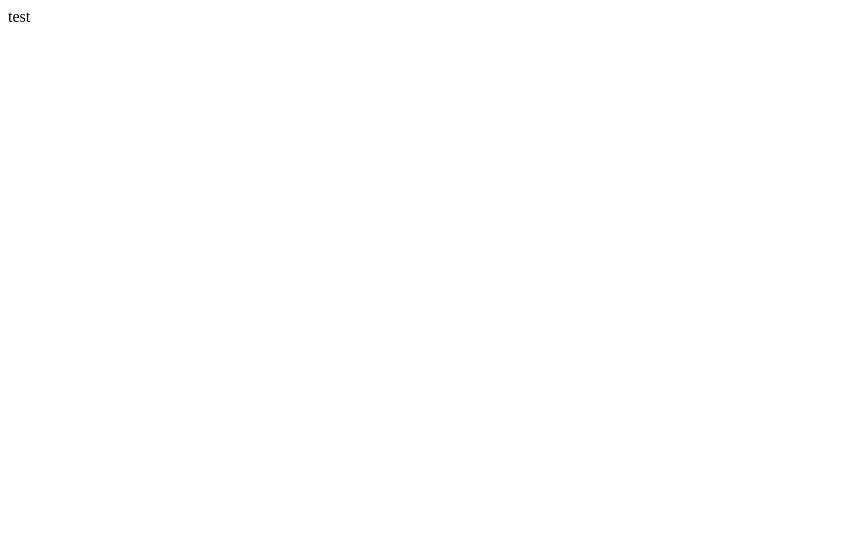
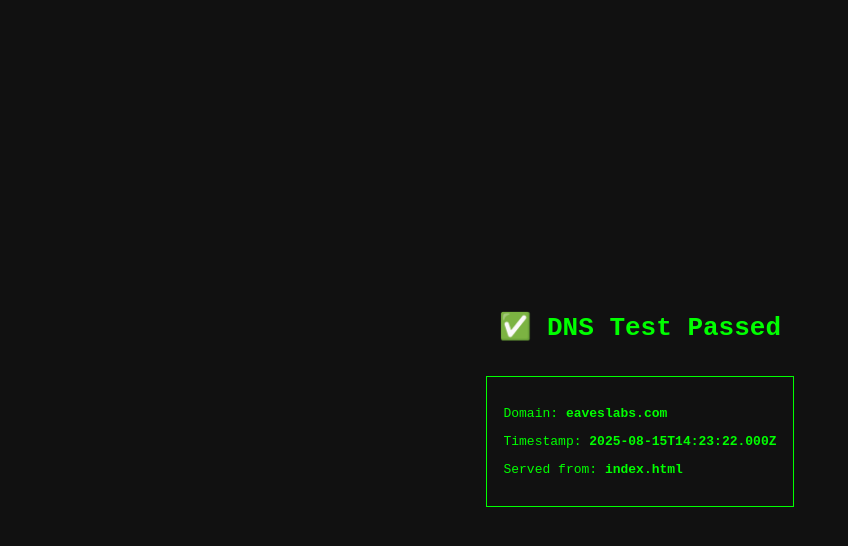
Before and after one commit to Eaveslabs/eaveslabs.github.io, a plain HTML site: page index.html in a window 1280 px wide. Shown: the whole page, without its empty margins (0-848 px from the left). Drawn offline with Linux system fonts and the light colour scheme.

Commit message:
Update index.html

```diff
--- a/index.html
+++ b/index.html
@@ -1,14 +1,33 @@
+<!DOCTYPE html>
 <html lang="en">
 <head>
-    <meta charset="UTF-8">
-    <meta name="viewport" content="width=device-width, initial-scale=1.0">
-    <title>webapp</title>
+  <meta charset="UTF-8">
+  <title>DNS Test — eaveslabs.com</title>
+  <style>
+    body {
+      font-family: monospace;
+      background: #111;
+      color: #0f0;
+      display: flex;
+      flex-direction: column;
+      align-items: center;
+      justify-content: center;
+      height: 100vh;
+      margin: 0;
+    }
+    .status {
+      border: 1px solid #0f0;
+      padding: 1rem;
+      margin-top: 1rem;
+    }
+  </style>
 </head>
 <body>
-    <p>test</p>
-    <script src="./app/js/lodash.js"></script>
-    <script src="./app/js/app.js"></script>
-
-
+  <h1>✅ DNS Test Passed</h1>
+  <div class="status">
+    <p>Domain: <strong>eaveslabs.com</strong></p>
+    <p>Timestamp: <strong><script>document.write(new Date().toISOString())</script></strong></p>
+    <p>Served from: <strong>index.html</strong></p>
+  </div>
 </body>
 </html>
```
